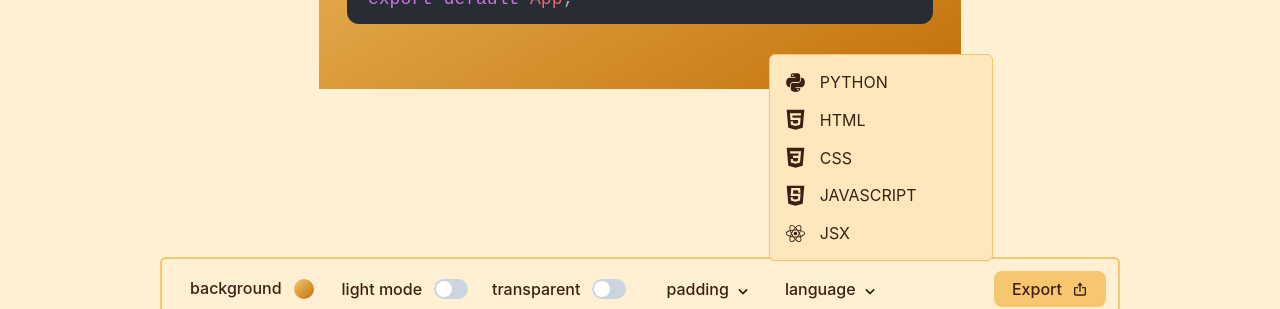
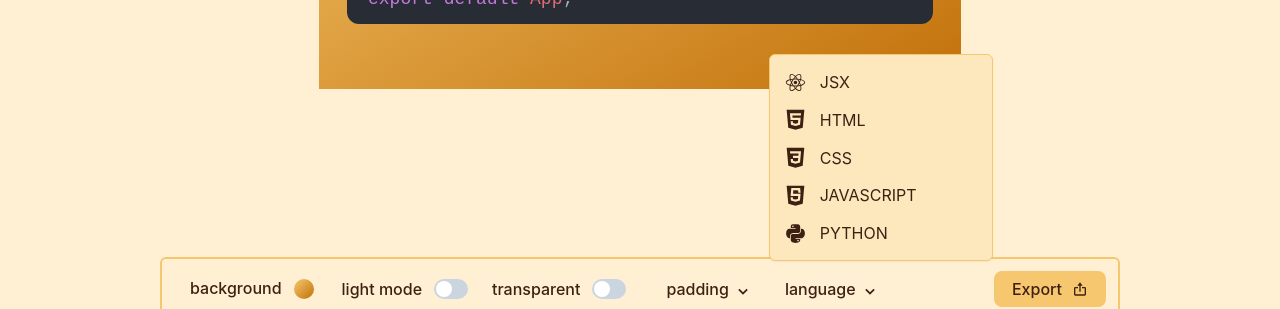
Before and after one commit to The-Pcode/pcode, a React (Create React App) app: page / in a window 1280 px wide. Both pictures are taken after a click on the button "language". Shown: the part 429-738 px from the top of the page. Built offline with nearby package versions, Linux system fonts and the light colour scheme.

Commit message:
fixed bug

```diff
--- a/src/pages/homePage.tsx
+++ b/src/pages/homePage.tsx
@@ -300,17 +300,17 @@ const HomePage = () => {
                 </Flex>
               </MenuButton>
               <MenuList bg="#fde8be" border="1px solid #F6C76E">
-                <MenuItem
+              <MenuItem
                   _hover={{ bg: "#F6C76E" }}
                   _focus={{}}
-                  name="python"
+                  name="jsx"
                   onClick={handleLang}
                   color="#3E2013"
                   icon={
-                    <IoLogoPython style={{ fontSize: "25px" }} color="#3E2013" />
+                    <DiReact style={{ fontSize: "25px" }} color="#3E2013" />
                   }
                 >
-                  PYTHON
+                  JSX
                 </MenuItem>
                 <MenuItem
                   _hover={{ bg: "#F6C76E" }}
@@ -349,17 +349,18 @@ const HomePage = () => {
                 >
                   JAVASCRIPT
                 </MenuItem>
+
                 <MenuItem
                   _hover={{ bg: "#F6C76E" }}
                   _focus={{}}
-                  name="jsx"
+                  name="python"
                   onClick={handleLang}
                   color="#3E2013"
                   icon={
-                    <DiReact style={{ fontSize: "25px" }} color="#3E2013" />
+                    <IoLogoPython style={{ fontSize: "25px" }} color="#3E2013" />
                   }
                 >
-                  JSX
+                  PYTHON
                 </MenuItem>
               </MenuList>
             </Menu>
```
